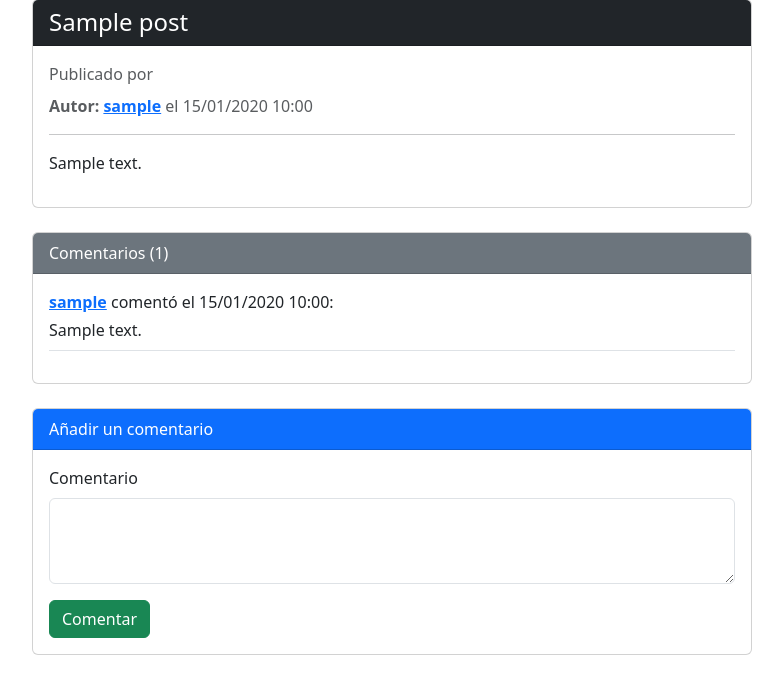
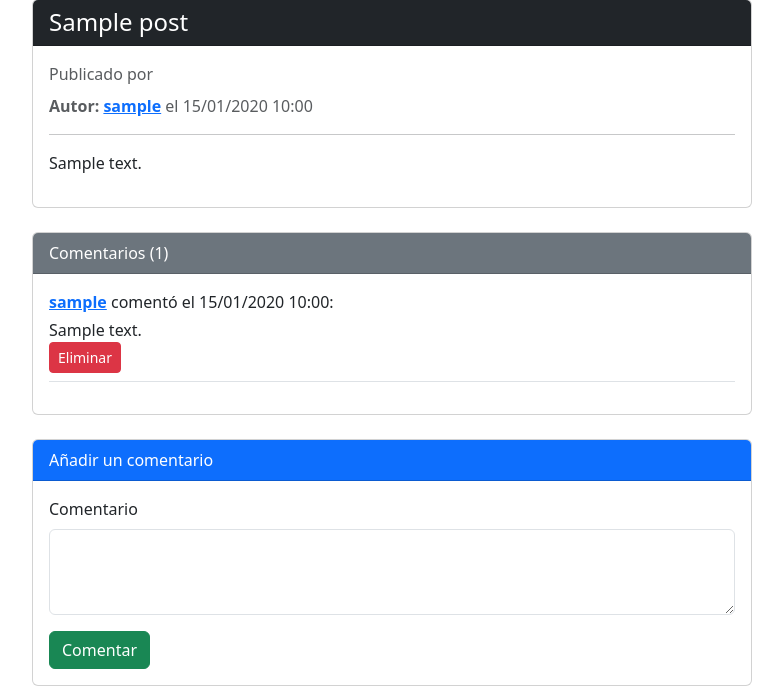
Before and after one commit to mchena6/miniblog, a Flask app: page /post/1 in a window 1280 px wide. Shown: the part 104-800 px from the top of the page, without its empty margins (248-1031 px from the left). Run offline with Flask 3, Linux system fonts and the light colour scheme; a user stored in the database is signed in; tables that the repository leaves empty hold one stand-in row (values such as "Sample post").

Commit message:
Boton para eliminar comentario

```diff
--- a/templates/post_detail.html
+++ b/templates/post_detail.html
@@ -32,6 +32,15 @@
                                     <strong><a href="{{ url_for( 'user_profile' , id=comment.author.id)}}">{{ comment.author.username }}</a></strong> comentó el {{ comment.created_at.strftime('%d/%m/%Y %H:%M') }}:
                                 </p>
                                 <p class="mb-0">{{ comment.text }}</p>
+                                {% if current_user.is_authenticated and current_user.id == comment.author.id %}
+                                    <!-- Botón de eliminar -->
+                                    <form action="{{ url_for('comment_delete', id=comment.id) }}" method="POST" style="display:inline;">
+                                        <button type="submit" class="btn btn-sm btn-danger"
+                                                onclick="return confirm('¿Seguro que quieres eliminar este comentario?')">
+                                            Eliminar
+                                        </button>
+                                    </form>
+                                {% endif %}
                             </div>
                         {% endfor %}
                     {% else %}
```
Also changed, not shown: templates/post.form.html (deleted).
